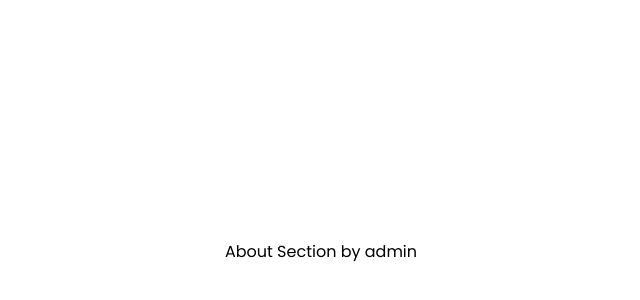
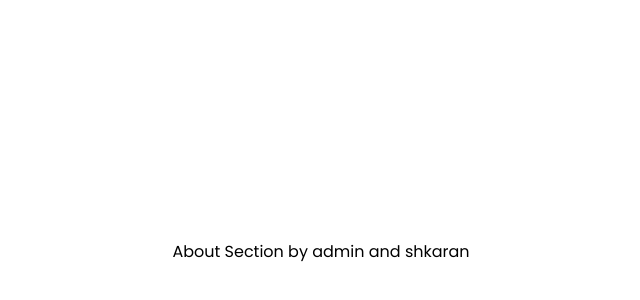
Before and after one commit to FaisalKhan-8/bittrixdev, a Next.js app: page / in a window 1280 px wide. Shown: the part 1820-2120 px from the top of the page, without its empty margins (319-959 px from the left). Built offline with nearby package versions, Linux system fonts and the light colour scheme.

Commit message:
about text

```diff
--- a/src/section/AboutUs.tsx
+++ b/src/section/AboutUs.tsx
@@ -2,10 +2,8 @@ import React from 'react';
 
 const AboutUs = () => {
   return (
-    <div
-      id='about'
-      className='h-screen flex items-center justify-center'>
-      About Section by admin
+    <div id='about' className='h-screen flex items-center justify-center'>
+      About Section by admin and shkaran
     </div>
   );
 };
```
